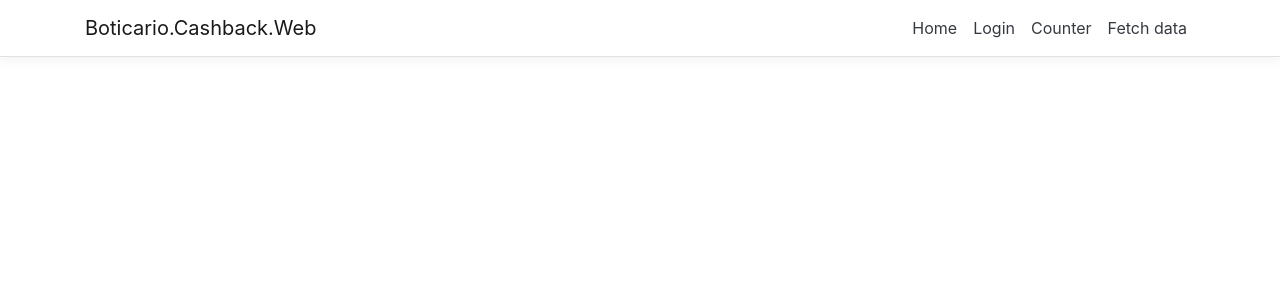
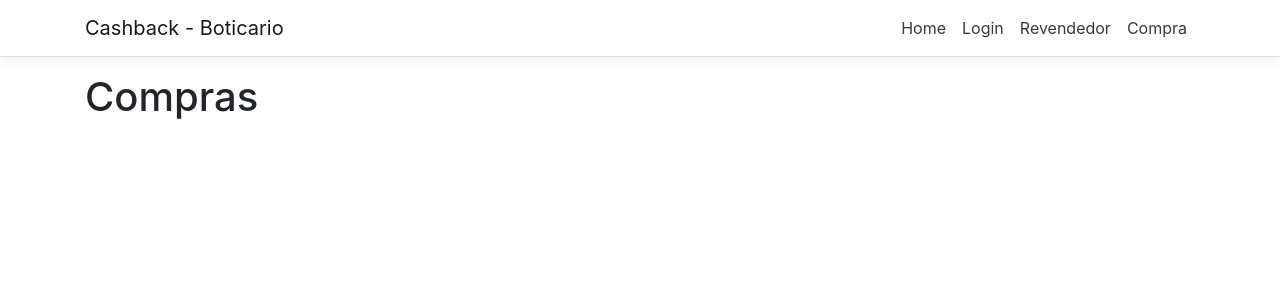
Before and after one commit to staskfe/GB_Cashback, a React (Create React App) app in the folder src/Boticario.Cashback.Web/ClientApp/: page /Compra in a window 1280 px wide. Shown: the top 300 px of the page. Built offline with nearby package versions, Linux system fonts and the light colour scheme.

Commit message:
Criado componentes na web

```diff
--- a/src/Boticario.Cashback.Web/ClientApp/src/App.js
+++ b/src/Boticario.Cashback.Web/ClientApp/src/App.js
@@ -2,8 +2,8 @@ import React, { Component } from 'react';
 import { Route } from 'react-router';
 import { Layout } from './components/Layout';
 import { Home } from './components/Home';
-import { FetchData } from './components/FetchData';
-import { Counter } from './components/Counter';
+import { Revendedor } from './components/Revendedor';
+import { Compra } from './components/Compra';
 import { Login } from './components/Login';
 
 import './custom.css'
@@ -16,8 +16,8 @@ export default class App extends Component {
             <Layout>
                 <Route exact={true} path='/' component={Login} />
                 <Route path='/home' component={Home} />
-                <Route path='/counter' component={Counter} />
-                <Route path='/fetch-data' component={FetchData} />
+                <Route path='/Revendedor' component={Revendedor} />
+                <Route path='/Compra' component={Compra} />
             </Layout>
         );
     }
--- /dev/null
+++ b/src/Boticario.Cashback.Web/ClientApp/src/components/Compra.js
@@ -0,0 +1,14 @@
+import React, { Component } from 'react';
+
+export class Compra extends Component {
+
+  render() {
+    return (
+      <div>
+            <h1 id="tabelLabel" >Compras</h1>
+      </div>
+    );
+  }
+
+
+}
--- a/src/Boticario.Cashback.Web/ClientApp/src/components/NavMenu.js
+++ b/src/Boticario.Cashback.Web/ClientApp/src/components/NavMenu.js
@@ -26,7 +26,7 @@ export class NavMenu extends Component {
             <header>
                 <Navbar className="navbar-expand-sm navbar-toggleable-sm ng-white border-bottom box-shadow mb-3" light>
                     <Container>
-                        <NavbarBrand tag={Link} to="/">Boticario.Cashback.Web</NavbarBrand>
+                        <NavbarBrand tag={Link} to="/">Cashback - Boticario </NavbarBrand>
                         <NavbarToggler onClick={this.toggleNavbar} className="mr-2" />
                         <Collapse className="d-sm-inline-flex flex-sm-row-reverse" isOpen={!this.state.collapsed} navbar>
                             <ul className="navbar-nav flex-grow">
@@ -37,10 +37,10 @@ export class NavMenu extends Component {
                                     <NavLink tag={Link} className="text-dark" to="/">Login</NavLink>
                                 </NavItem>
                                 <NavItem>
-                                    <NavLink tag={Link} className="text-dark" to="/counter">Counter</NavLink>
+                                    <NavLink tag={Link} className="text-dark" to="/Revendedor">Revendedor</NavLink>
                                 </NavItem>
                                 <NavItem>
-                                    <NavLink tag={Link} className="text-dark" to="/fetch-data">Fetch data</NavLink>
+                                    <NavLink tag={Link} className="text-dark" to="/Compra">Compra</NavLink>
                                 </NavItem>
                             </ul>
                         </Collapse>
--- /dev/null
+++ b/src/Boticario.Cashback.Web/ClientApp/src/components/Revendedor.js
@@ -0,0 +1,14 @@
+import React, { Component } from 'react';
+
+export class Revendedor extends Component {
+
+  render() {
+    return (
+      <div>
+            <h1 id="tabelLabel" >Revendedor</h1>
+      </div>
+    );
+  }
+
+
+}
```
